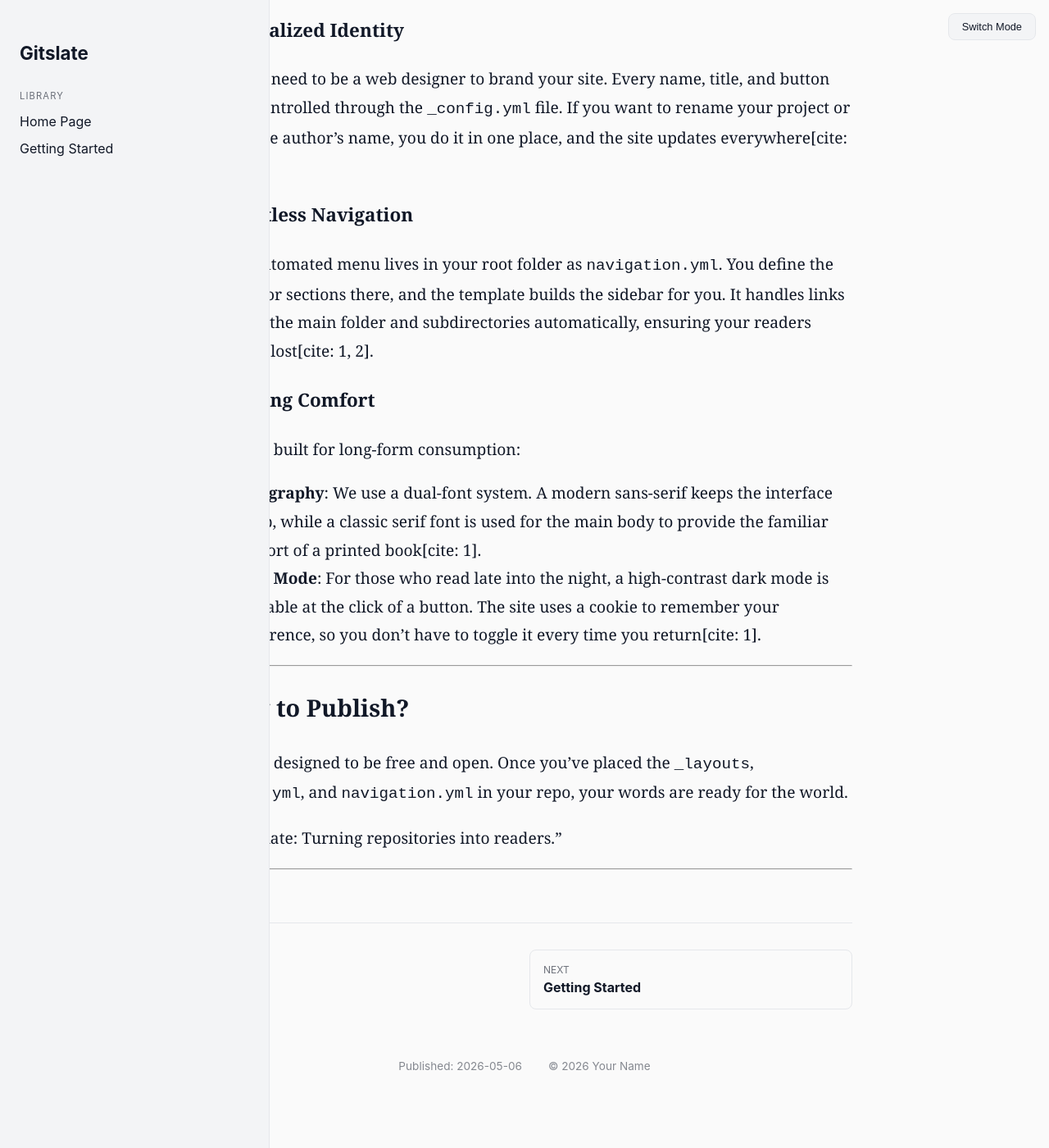
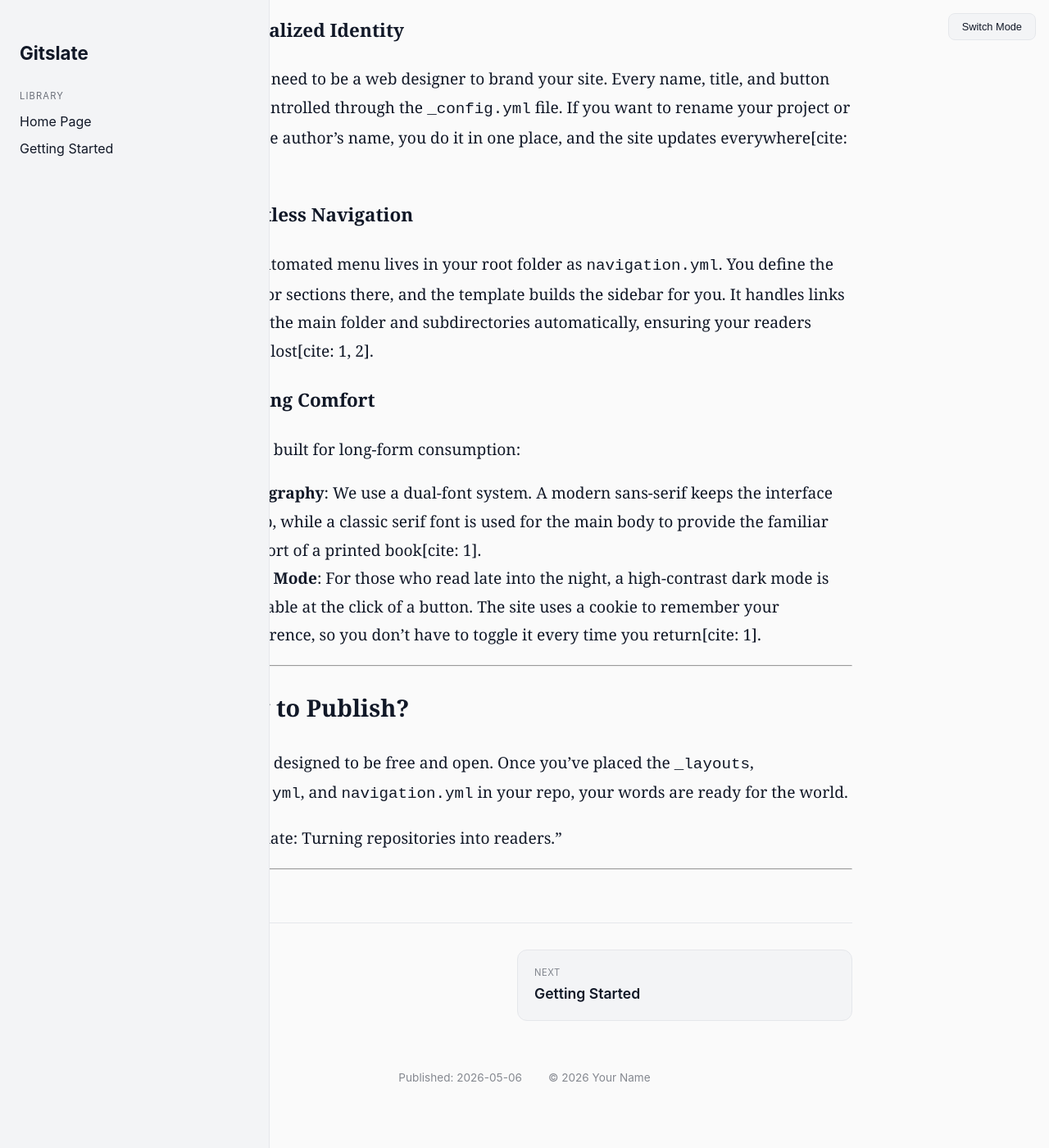
Before and after one commit to texthub/gitslate, a Jekyll site: the page built from index.md, in a window 1280 px wide and 1400 px high, scrolled down 1241 px. Shown: the whole window at 82% size. Built offline with Jekyll 4.4.1, drawn with Linux system fonts in a browser that asks for light colours.

Commit message:
Update default.html

```diff
--- a/_layouts/default.html
+++ b/_layouts/default.html
@@ -193,6 +193,60 @@
         justify-content: center;
         gap: 2rem;
     }
+
+    .chapter-nav .nav-links {
+        display: flex;
+        justify-content: space-between;
+        gap: 1.5rem;
+        margin-top: 2rem;
+    }
+
+    .nav-btn {
+        text-decoration: none;
+        color: var(--text-color);
+        padding: 1.25rem;
+        border: 1px solid var(--border-color);
+        border-radius: 12px;
+        width: 48%; /* Ensures two buttons sit side-by-side */
+        display: flex;
+        flex-direction: column;
+        transition: all 0.2s ease;
+        background: var(--sidebar-bg);
+    }
+
+    .nav-btn:hover {
+        border-color: var(--accent-color);
+        transform: translateY(-2px);
+        box-shadow: 0 4px 12px rgba(0,0,0,0.05);
+    }
+
+    .nav-label {
+        font-size: 0.7rem;
+        text-transform: uppercase;
+        letter-spacing: 0.05em;
+        opacity: 0.5;
+        margin-bottom: 0.5rem;
+    }
+
+    .nav-title {
+        font-weight: 600;
+        font-size: 1.1rem;
+        line-height: 1.3;
+    }
+
+    .nav-spacer {
+        width: 48%;
+    }
+
+    @media (max-width: 600px) {
+        .chapter-nav .nav-links {
+            flex-direction: column;
+        }
+        .nav-btn, .nav-spacer {
+            width: 100%;
+        }
+    }
+
     </style>
 </head>
 <body id="body-tag">
@@ -233,7 +287,6 @@
 <footer class="slate-footer">
     <hr style="border: 0; border-top: 1px solid var(--border-color); margin: 3rem 0 2rem;">
 
-            <!-- Chronological Navigation -->
     <div class="chapter-nav">
         {% assign nav_items = "" | split: "," %}
         {% for section in site.data.navigation.main_menu %}
@@ -249,20 +302,24 @@
                 {% assign next_index = curr_index | plus: 1 %}
 
                 <div class="nav-links">
+                    <!-- PREVIOUS BUTTON -->
                     {% if prev_index >= 0 %}
-                            <a href="{{ nav_items[prev_index].url | relative_url }}" class="nav-prev">
-                                <span class="nav-label">Previous</span>
+                    <a href="{{ nav_items[prev_index].url | relative_url }}" class="nav-btn nav-prev">
+                        <span class="nav-label">{{ site.ui.prev_label | default: "Previous" }}</span>
                         <span class="nav-title">{{ nav_items[prev_index].title }}</span>
                     </a>
                     {% else %}
-                            <div></div> <!-- Spacer -->
+                    <div class="nav-spacer"></div>
                     {% endif %}
 
+                    <!-- NEXT BUTTON -->
                     {% if next_index < nav_items.size %}
-                            <a href="{{ nav_items[next_index].url | relative_url }}" class="nav-next">
-                                <span class="nav-label">Next</span>
+                    <a href="{{ nav_items[next_index].url | relative_url }}" class="nav-btn nav-next">
+                        <span class="nav-label">{{ site.ui.next_label | default: "Next" }}</span>
                         <span class="nav-title">{{ nav_items[next_index].title }}</span>
                     </a>
+                    {% else %}
+                    <div class="nav-spacer"></div>
                     {% endif %}
                 </div>
             {% endif %}
```
Lines whose indentation alone changed are shown as unchanged.
